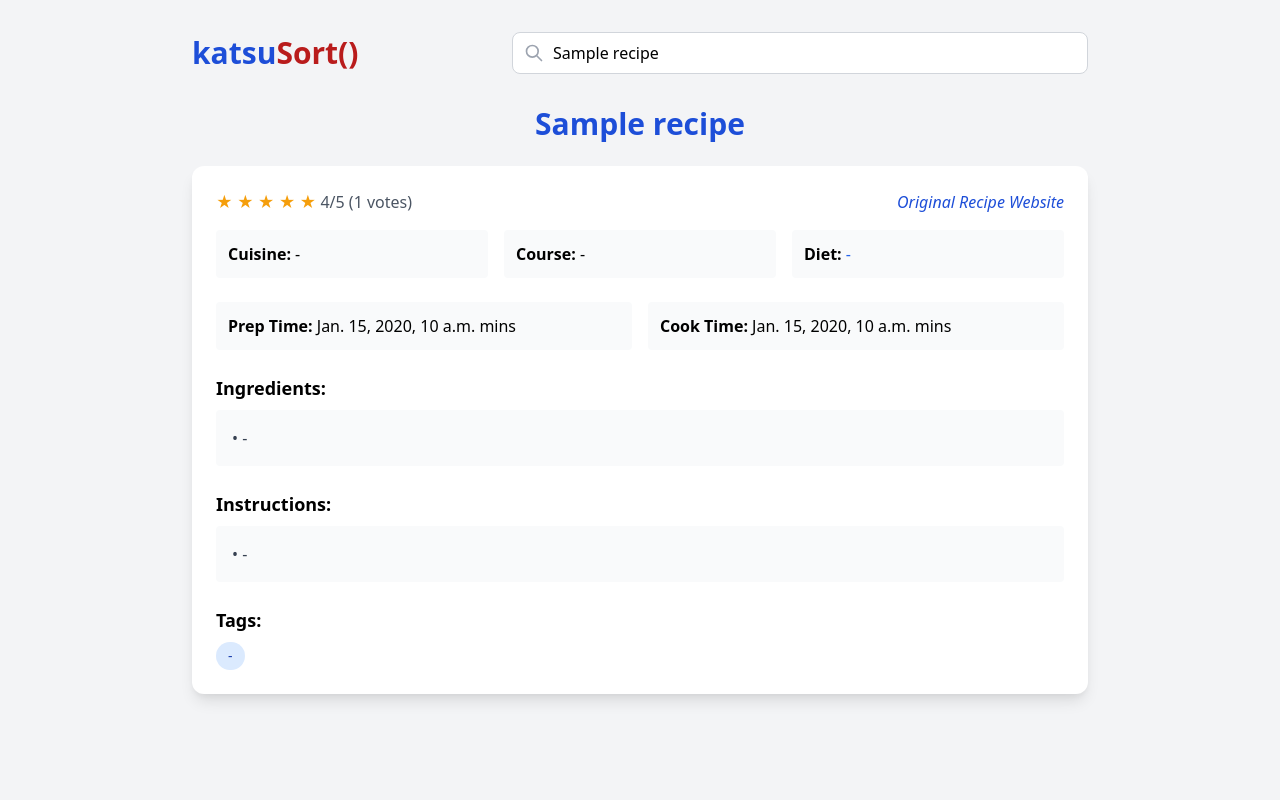
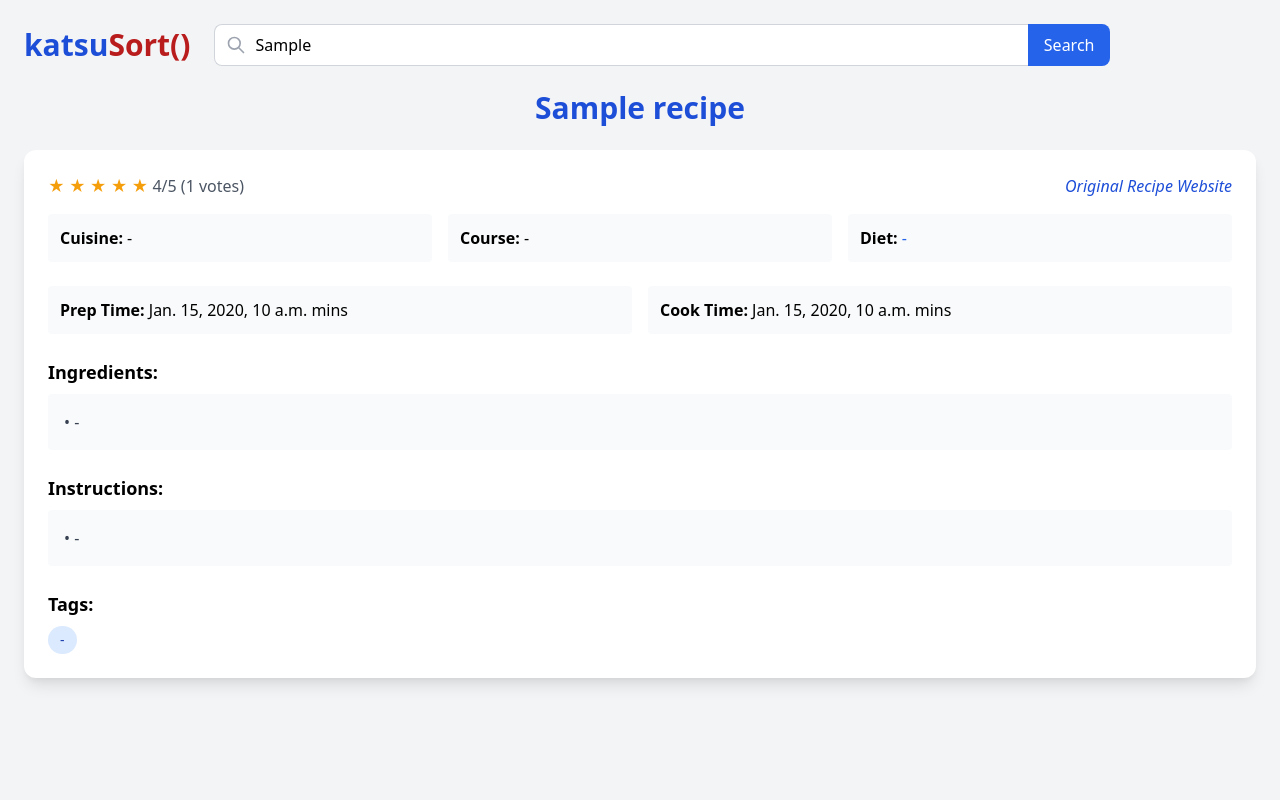
Before and after one commit to katsusort-project/food-recipe, a Django app: template katsu_app/templates/search-result-details.html in a window 1280 px wide. Run offline with Django 4.2, Linux system fonts and the light colour scheme; the template is opened without the code that fills it: most values are stand-ins (such as "Sample title", 1, 10 or a date in 2020).

Commit message:
fix: Fix styling on search bar and others

```diff
--- a/katsu_app/templates/search-result-details.html
+++ b/katsu_app/templates/search-result-details.html
@@ -1,17 +1,21 @@
 {% extends 'base.html' %}
 
 {% block content %}
-<div class="container mx-auto px-4 py-8 bg-gray-100 min-h-screen">
-    <div class="max-w-4xl mx-auto">
-        <div class="flex flex-col md:flex-row items-center justify-between gap-4 mb-8">
+<div class="p-6 bg-gray-100 max-w-screen min-h-screen">
+    <div class=" mx-auto">
+        <div class="flex items-center w-full mb-6">
+            <!-- Logo / Title -->
             <a href="{% url 'katsu_app:show_main' %}">
-                <h1 class="text-3xl font-bold">
+                <h1 class="text-3xl font-bold mr-6">
                     <span class="text-blue-700">katsu</span><span class="text-red-700">Sort()</span>
                 </h1>
             </a>
 
-            <form action="{% url 'katsu_app:get_recipe' %}" method="get" class="w-full max-w-xl">
-                <div class="relative">
+            <!-- Search Bar & Filter -->
+            <div class="flex items-center space-x-4 w-full max-w-4xl">
+                <!-- Search Bar -->
+                <form action="{% url 'katsu_app:get_recipe' %}" method="get" class="flex flex-grow">
+                    <div class="relative flex-grow">
                         <div class="absolute inset-y-0 left-0 pl-3 flex items-center pointer-events-none">
                             <svg class="w-5 h-5 text-gray-400" fill="none" stroke="currentColor" viewBox="0 0 24 24">
                                 <path stroke-linecap="round" stroke-linejoin="round" stroke-width="2" d="M21 21l-6-6m2-5a7 7 0 11-14 0 7 7 0 0114 0z" />
@@ -21,12 +25,15 @@
                             type="text"
                             name="recipe"
                             placeholder="Search for recipes..."
-                        value="{{ recipe.recipeLabel }}"
-                        class="w-full pl-10 pr-4 py-2 rounded-lg border border-gray-300 focus:outline-none focus:border-blue-500 focus:ring-1 focus:ring-blue-500"
+                            value="{{ query_input }}"
+                            class="w-full pl-10 pr-4 py-2 rounded-l-lg border-t border-l border-b border-gray-300 focus:outline-none focus:border-blue-500 focus:ring-1 focus:ring-blue-500"
                         >
-                    <button type="submit" class="hidden">Search</button>
                     </div>
+                    <button type="submit" class="bg-blue-600 text-white px-4 py-2 rounded-r-lg hover:bg-blue-700">
+                        Search
+                    </button>
                 </form>
+            </div>
         </div>
 
         <h1 class="text-3xl text-blue-700 text-center font-bold mb-6">{{ recipe.recipeLabel|default:"-" }}</h1>
```
Also changed, not shown: katsu_app/templates/search-result.html (+13 -3 lines). Lines whose indentation alone changed are shown as unchanged.
